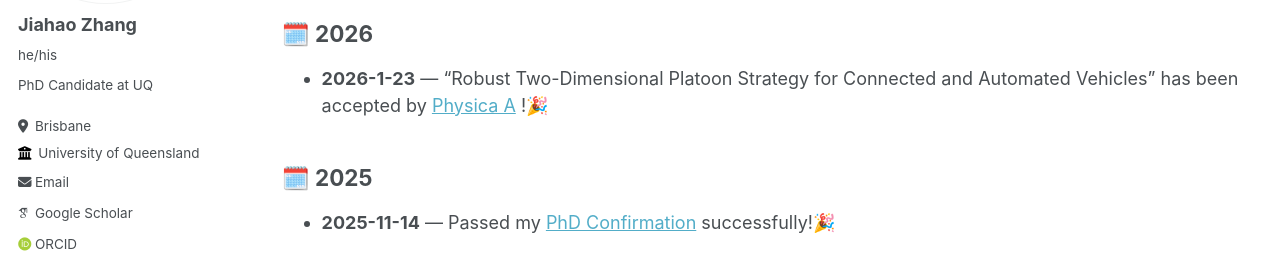
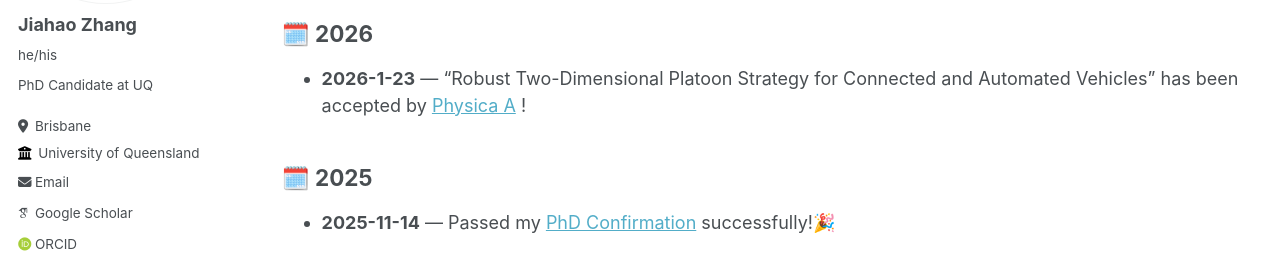
Before and after one commit to zhangjiahao2024/zhangjiahao2024.github.io, a Jekyll site: the page built from _pages/update.md, in a window 1280 px wide and 1202 px high. Shown: the part 242-509 px from the top of the window. Built offline with Jekyll 4.4.1, drawn with Linux system fonts in a browser that asks for light colours; some web fonts are replaced.

Commit message:
Update update.md

```diff
--- a/_pages/update.md
+++ b/_pages/update.md
@@ -12,7 +12,7 @@ author_profile: true
 <br>
 
 ## 🗓️ 2026
-- **2026-1-23** — "Robust Two-Dimensional Platoon Strategy for Connected and Automated Vehicles" has been accepted by [Physica A](https://www.sciencedirect.com/journal/physica-a-statistical-mechanics-and-its-applications) !🎉
+- **2026-1-23** — "Robust Two-Dimensional Platoon Strategy for Connected and Automated Vehicles" has been accepted by [Physica A](https://www.sciencedirect.com/journal/physica-a-statistical-mechanics-and-its-applications) !
 
 ## 🗓️ 2025
 - **2025-11-14** — Passed my [PhD Confirmation](https://civil.uq.edu.au/event/session/5439) successfully!🎉
```
